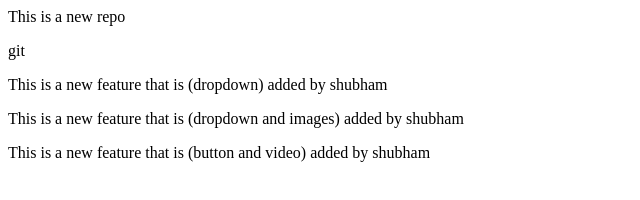
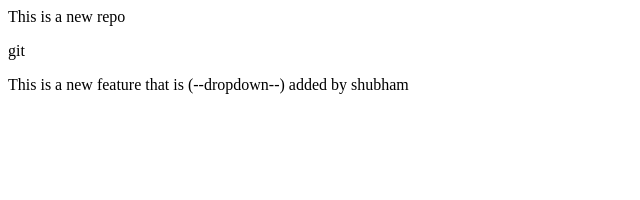
Before and after one commit to scwinjitselflearning/local_repo_01_github, a plain HTML site: page index.html in a window 1280 px wide. Shown: the whole page, without its empty margins (0-640 px from the left). Drawn offline with Linux system fonts and the light colour scheme.

Commit message:
Added_dropdown_@main

```diff
--- a/index.html
+++ b/index.html
@@ -1,4 +1,2 @@
 <p> This is a new repo <p>git
-<p> This is a new feature that is (dropdown) added by shubham </p>
-<p> This is a new feature that is (dropdown and images) added by shubham </p>
-<p> This is a new feature that is (button and video) added by shubham </p>
+<p> This is a new feature that is (--dropdown--) added by shubham </p>
```
